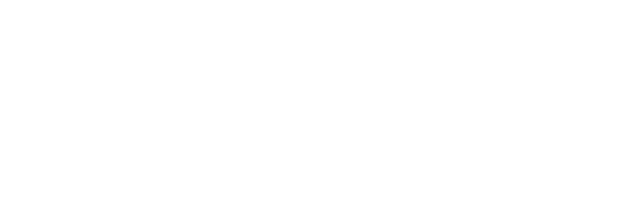
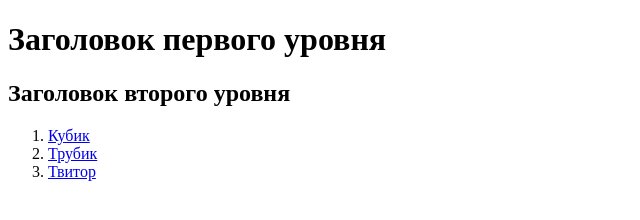
Before and after one commit to L0rd47/task-html, a website: page src/index.html in a window 1280 px wide. Shown: the whole page, without its empty margins (0-640 px from the left). Drawn offline with Linux system fonts and the light colour scheme.

Commit message:
Задание по HTML

```diff
--- a/src/index.html
+++ b/src/index.html
@@ -3,5 +3,13 @@
     <head>
         <title>HTML</title>
     </head>
-    <body></body>
+    <body>
+        <h1>Заголовок первого уровня</h1>
+        <h2>Заголовок второго уровня</h2>
+        <ol>
+            <li><a href="https://coub.com/hot">Кубик</a></li>
+            <li><a href="https://www.youtube.com/">Трубик</a></li>
+            <li><a href="https://www.twitch.tv/">Твитор</a></li>
+        </ol>
+    </body>
 </html>
```
Also changed, not shown: 1 other file.
